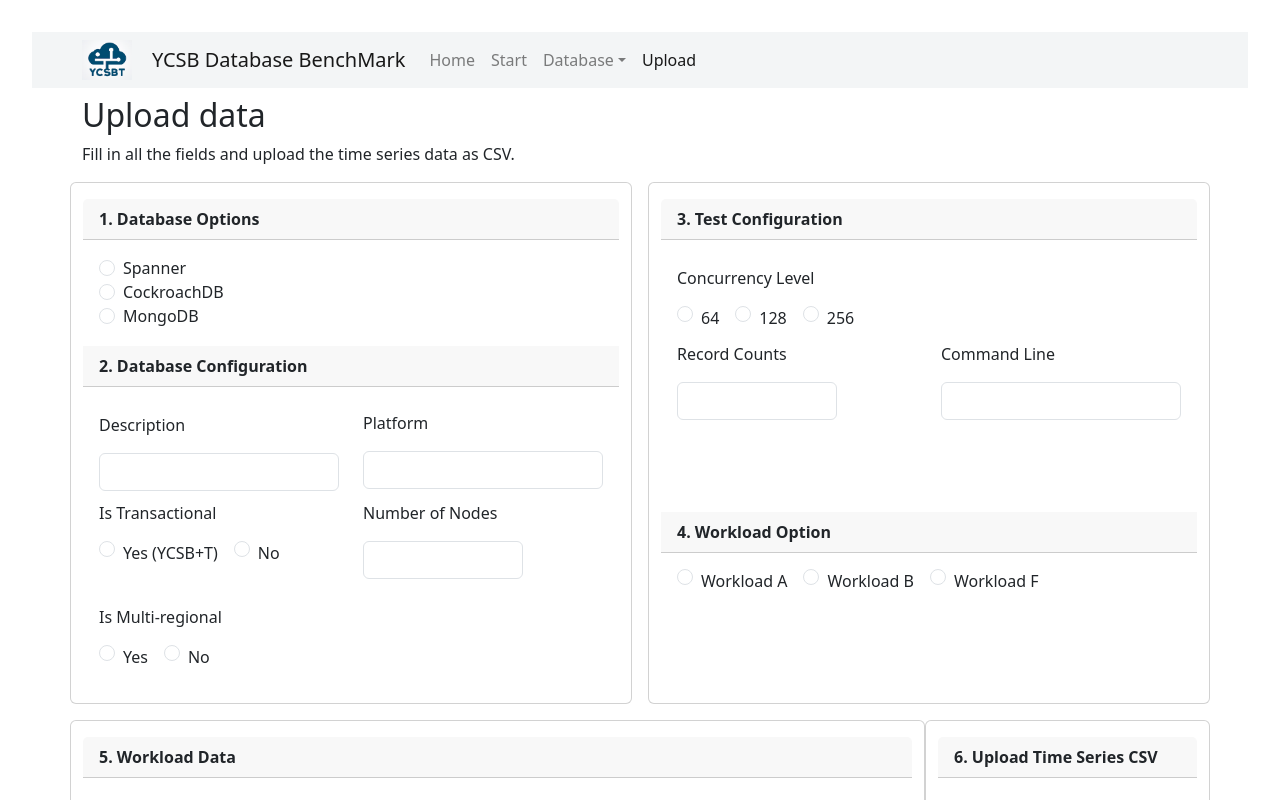
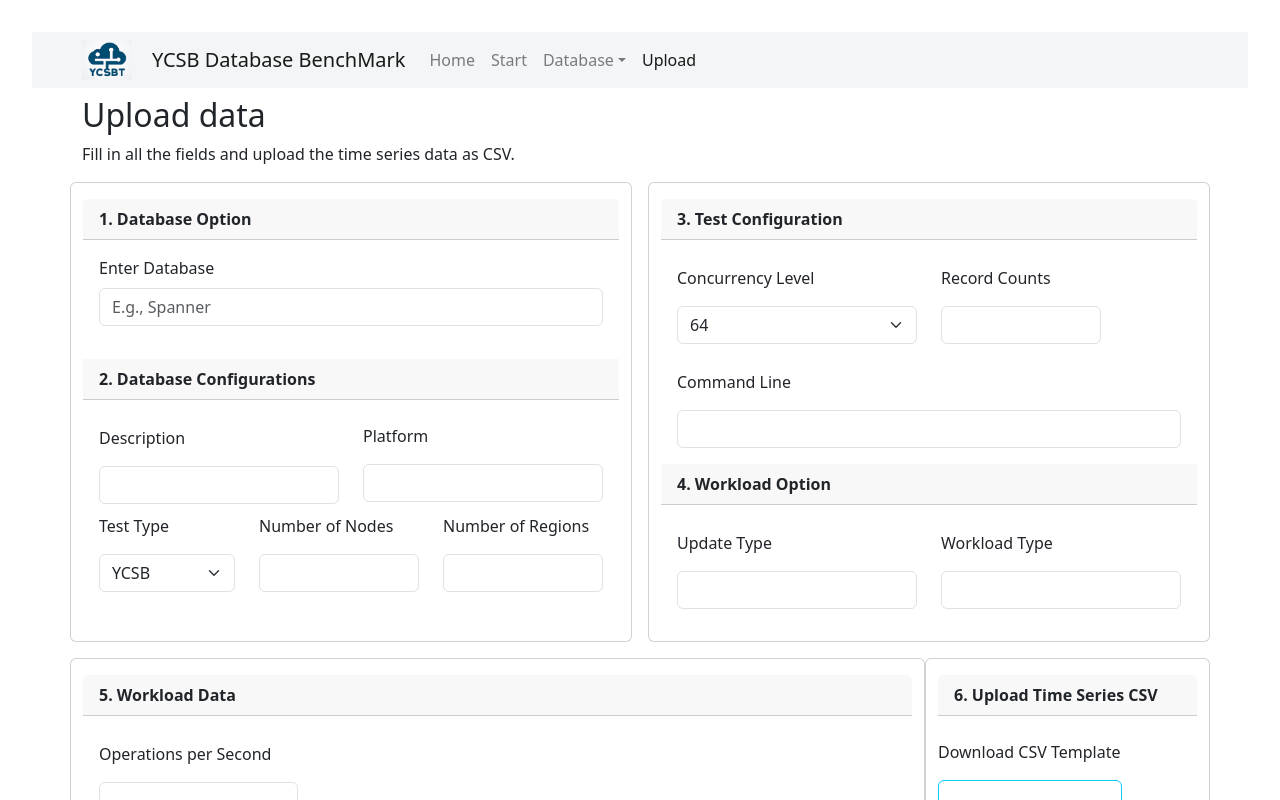
Before and after one commit to mereluo/ycsb-data-frontend, a React (Vite) app: page /upload in a window 1280 px wide. Shown: the top 800 px of the page. Built offline with nearby package versions, Linux system fonts and the light colour scheme.

Commit message:
Update the upload form

```diff
--- a/src/App.jsx
+++ b/src/App.jsx
@@ -1,7 +1,7 @@
 import "./App.css";
 import "bootstrap/dist/css/bootstrap.min.css";
 import Navigation from "./components/Navigation/Navigation.jsx";
-import Home from "./components/home/home.jsx";
+import Home from "./components/Home/home.jsx";
 import Upload from "./components/Upload/Upload.jsx";
 import Result from "./components/Result/Result.jsx";
 import { Route, Routes } from "react-router-dom";
--- a/src/components/Upload/Upload.jsx
+++ b/src/components/Upload/Upload.jsx
@@ -1,4 +1,4 @@
-import { useState, useEffect } from "react";
+import { useState } from "react";
 import Papa from "papaparse";
 import { TSTemplate } from "../../models/Workload";
 
@@ -10,43 +10,31 @@
     ];
     const numberPattern = "[0-9]+([.][0-9]+)?";
     const [formState, setFormState] = useState({
+        workloadType: "",
+        updateType: "",
+        userDefinedFields: null,
+        timeSeries: null,
+
         concurrencyLevel: null,
         recordCounts: null,
         commandLine: "",
-        transactional: null,
+
+        type: "",
         platform: "",
-
         numOfNodes: null,
-        multiRegion: null,
         numOfRegions: null,
         description: "",
 
         database: "",
-        workloadType: "",
+    });
 
-        timeSeries: null,
-        opsPerSec: null,
-        readMeanLatency: null,
-        readMaxLatency: null,
-        readP95: null,
-        readP99: null,
-
-        updateMeanLatency: null,
-        updateMaxLatency: null,
-        updateP95: null,
-        updateP99: null,
-
-        rmwMeanLatency: null,
-        rmwMaxLatency: null,
-        rmwP95: null,
-        rmwP99: null,
-    });
+    const [data, setData] = useState(null);
 
     const handleInputChange = (fieldName, value) => {
         setFormState((prevState) => ({ ...prevState, [fieldName]: value }));
-        if (fieldName == "isMultiRegion" && !value) {
-            setFormState((prevState) => ({ ...prevState, ["numOfRegions"]: 1 }));
-        }
+    };
+    const handleDataChange = (fieldName, value) => {
+        setData((prevState) => ({ ...prevState, [fieldName]: value }));
     };
 
     function validateDoubleInput(input) {
@@ -55,7 +43,7 @@
         return isNaN(parsedValue) ? 1 : Math.max(0, parsedValue);
     }
 
-    const handleUpload = (event) => {
+    const handleTimeSeriesUpload = (event) => {
         // Handle the uploaded file here
         const file = event.target.files[0];
         if (file) {
@@ -80,7 +68,6 @@
                     const finalResult = {
                         data: resultObject,
                     };
-                    console.log(finalResult);
                     setFormState((prevState) => ({ ...prevState, ["timeSeries"]: finalResult }));
                 },
             });
@@ -88,10 +75,8 @@
     };
 
     const handleSubmit = async () => {
-        const type = formState.workloadType;
-        const fetchPath = type.toUpperCase();
         try {
-            const entity = await fetch(`http://localhost:8080/api/workload${fetchPath}/save`, {
+            const entity = await fetch(`http://localhost:8080/api/workload/save`, {
                 method: "POST",
                 headers: {
                     "Content-Type": "application/json",
@@ -101,7 +86,7 @@
             const result = await entity.json();
             console.log("Workload created: ", result);
         } catch (error) {
-            console.error("Error creating workloadA: ", error);
+            console.error("Error creating workload: ", error);
         }
     };
 
@@ -132,78 +117,45 @@
             <div className="question-container mt-2">
                 <div className="row">
                     <div className="card col mr-3">
-                        <div className="card-header">1. Database Options</div>
-
+                        <div className="card-header">1. Database Option</div>
                         <div className="card-body">
-                            <div className="form-check">
-                                {DBOption.map((item) => (
-                                    <div key={item.id}>
-                                        <input className="form-check-input" type="radio" name="databaseOptions" id={`databaseOption${item.id}`} value={item.label} onChange={() => handleInputChange("database", item.label)} />
-                                        <label className="form-check-label" htmlFor={`databaseOption${item.id}`}>
-                                            {item.label}
-                                        </label>
-                                    </div>
-                                ))}
+                            <div className="form-group">
+                                <label htmlFor="textInput">Enter Database</label>
+                                <input type="text" className="form-control" id="textInput" placeholder="E.g., Spanner" onChange={(e) => handleInputChange("database", e.target.value)} />
                             </div>
                         </div>
-                        <div className="card-header">2. Database Configuration</div>
 
+                        <div className="card-header">2. Database Configurations</div>
                         <div className="card-body">
                             <div className="row">
                                 <div className="col">
                                     <p className="card-text">Description</p>
-                                    <input type="text" id="description-input" className="form-control col" onChange={(e) => handleInputChange("description", e.target.value)} />
+                                    <input type="text" id="description-input" className="form-control" onChange={(e) => handleInputChange("description", e.target.value)} />
                                 </div>
                                 <div className="col">
                                     <p className="card-text mt-2">Platform</p>
-                                    <input type="text" id="platform-input" className="form-control col" onChange={(e) => handleInputChange("platform", e.target.value)} />
+                                    <input type="text" id="platform-input" className="form-control " onChange={(e) => handleInputChange("numOfRegions", e.target.value)} />
                                 </div>
                             </div>
                             <div className="row">
                                 <div className="col">
-                                    <p className="card-text">Is Transactional</p>
-                                    <div className="form-check form-check-inline">
-                                        <input className="form-check-input" type="radio" name="transactional" id="isTransactional" value="option1" onChange={() => handleInputChange("transactional", true)} />
-                                        <label className="form-check-label" htmlFor="isTransactional">
-                                            Yes (YCSB+T)
-                                        </label>
-                                    </div>
-                                    <div className="form-check form-check-inline">
-                                        <input className="form-check-input" type="radio" name="transactional" id="notTransactional" value="option2" onChange={() => handleInputChange("transactional", false)} />
-                                        <label className="form-check-label" htmlFor="notTransactional">
-                                            No
-                                        </label>
+                                    <p className="card-text">Test Type</p>
+                                    <div className="form-group">
+                                        <select className="form-select" id="typeSelect" onChange={(e) => handleInputChange("type", e.target.value)}>
+                                            <option value="ycsb">YCSB</option>
+                                            <option value="ycsb-t">YCSB-T</option>
+                                            <option value="ycsb-r">YCSB-R</option>
+                                        </select>
                                     </div>
                                 </div>
-
                                 <div className="col">
                                     <p className="card-text">Number of Nodes</p>
                                     <input type="number" id="number-input" className="form-control " onChange={(e) => handleInputChange("numOfNodes", Math.max(1, e.target.value))} min="1" />
                                 </div>
-                            </div>
-                            <div className="row">
-                                <div className="col mt-3">
-                                    <p className="card-text">Is Multi-regional</p>
-                                    <div className="form-check form-check-inline">
-                                        <input className="form-check-input" type="radio" name="isMultiRegion" value="true" onChange={() => handleInputChange("multiRegion", true)} />
-                                        <label className="form-check-label" htmlFor="isMultiRegion1">
-                                            Yes
-                                        </label>
-                                    </div>
-
-                                    <div className="form-check form-check-inline">
-                                        <input className="form-check-input" type="radio" name="isMultiRegion" value="false" onChange={() => handleInputChange("multiRegion", false)} />
-                                        <label className="form-check-label" htmlFor="isMultiRegion2">
-                                            No
-                                        </label>
-                                    </div>
+                                <div className="col">
+                                    <p className="card-text">Number of Regions</p>
+                                    <input type="number" id="number-input" className="form-control " onChange={(e) => handleInputChange("numOfNodes", Math.max(1, e.target.value))} min="1" />
                                 </div>
-                                {formState.multiRegion && (
-                                    <div className="col">
-                                        <p className="card-text">Number of regions</p>
-                                        <input type="number" id="number-input" className="form-control " onChange={(e) => handleInputChange("numOfRegions", Math.max(2, e.target.value))} min="2" />
-                                    </div>
-                                )}
                             </div>
                         </div>
                     </div>
@@ -212,58 +164,38 @@
                         <div className="card-header">3. Test Configuration</div>
 
                         <div className="card-body">
-                            <p className="card-text">Concurrency Level</p>
-                            <div className="form-check form-check-inline">
-                                <input className="form-check-input" type="radio" name="concurrencyOptions" id="concurrency64" value="64" onChange={() => handleInputChange("concurrencyLevel", 64)} />
-                                <label className="form-check-label" htmlFor="concurrency64">
-                                    64
-                                </label>
-                            </div>
-                            <div className="form-check form-check-inline">
-                                <input className="form-check-input" type="radio" name="concurrencyOptions" id="concurrency128" value="128" onChange={() => handleInputChange("concurrencyLevel", 128)} />
-                                <label className="form-check-label" htmlFor="concurrency128">
-                                    128
-                                </label>
-                            </div>
-                            <div className="form-check form-check-inline">
-                                <input className="form-check-input" type="radio" name="concurrencyOptions" id="concurrency256" value="256" onChange={() => handleInputChange("concurrencyLevel", 256)} />
-                                <label className="form-check-label" htmlFor="concurrency256">
-                                    256
-                                </label>
-                            </div>
-
                             <div className="row">
+                                <div className="col">
+                                    <p className="card-text">Concurrency Level</p>
+                                    <div className="form-group">
+                                        <select className="form-select" id="concurrencySelect" onChange={(e) => handleInputChange("concurrencyLevel", e.target.value)}>
+                                            <option value="64">64</option>
+                                            <option value="128">128</option>
+                                            <option value="256">256</option>
+                                        </select>
+                                    </div>
+                                </div>
                                 <div className="col">
                                     <p className="card-text">Record Counts</p>
                                     <input type="number" id="number-input" className="form-control" onChange={(e) => handleInputChange("recordCounts", Math.max(1, e.target.value))} min="1" />
                                 </div>
-                                <div className="col">
-                                    <p className="card-text">Command Line</p>
-                                    <input type="text" id="command-line-input" className="form-control col" onChange={(e) => handleInputChange("commandLine", e.target.value)} />
-                                </div>
                             </div>
+                            <p className="card-text">Command Line</p>
+                            <input type="text" id="command-line-input" className="form-control col" onChange={(e) => handleInputChange("commandLine", e.target.value)} />
                         </div>
 
                         <div className="card-header">4. Workload Option</div>
 
                         <div className="card-body">
-                            <div className="form-check form-check-inline">
-                                <input className="form-check-input" type="radio" name="workloadOptions" id="workloadA" value="A" onChange={() => handleInputChange("workloadType", "A")} />
-                                <label className="form-check-label" htmlFor="workloadA">
-                                    Workload A
-                                </label>
-                            </div>
-                            <div className="form-check form-check-inline">
-                                <input className="form-check-input" type="radio" name="workloadOptions" id="workloadB" value="B" onChange={() => handleInputChange("workloadType", "B")} />
-                                <label className="form-check-label" htmlFor="workloadB">
-                                    Workload B
-                                </label>
-                            </div>
-                            <div className="form-check form-check-inline">
-                                <input className="form-check-input" type="radio" name="workloadOptions" id="workloadF" value="C" onChange={() => handleInputChange("workloadType", "F")} />
-                                <label className="form-check-label" htmlFor="workloadF">
-                                    Workload F
-                                </label>
+                            <div className="row">
+                                <div className="col">
+                                    <p className="card-text">Update Type</p>
+                                    <input type="text" id="update-input" className="form-control" onChange={(e) => handleInputChange("updateType", e.target.value)} />
+                                </div>
+                                <div className="col">
+                                    <p className="card-text">Workload Type</p>
+                                    <input type="text" id="workloadType-input" className="form-control" onChange={(e) => handleInputChange("workloadType", e.target.value)} />
+                                </div>
                             </div>
                         </div>
                     </div>
@@ -275,25 +207,25 @@
                         <div className="card-header">5. Workload Data</div>
                         <div className="card-body col">
                             <p className="card-text">Operations per Second</p>
-                            <input type="text" id="opsPerSec-input" className="form-control col-3" onChange={(e) => handleInputChange("opsPerSec", validateDoubleInput(e.target.value))} pattern={numberPattern} />
+                            <input type="text" id="opsPerSec-input" className="form-control col-3" onChange={(e) => handleDataChange("opsPerSec", validateDoubleInput(e.target.value))} pattern={numberPattern} />
                             <div className="row">
                                 <div className="col-3">
                                     <p className="card-text">Read Mean Latency</p>
-                                    <input type="text" id="readMeanLatency" className="form-control " onChange={(e) => handleInputChange("readMeanLatency", validateDoubleInput(e.target.value))} pattern={numberPattern} />
+                                    <input type="text" id="readMeanLatency" className="form-control " onChange={(e) => handleDataChange("readMeanLatency", validateDoubleInput(e.target.value))} pattern={numberPattern} />
                                 </div>
 
                                 <div className="col-3">
                                     <p className="card-text">Read Max Latency</p>
-                                    <input type="text" id="readMaxLatency" className="form-control " onChange={(e) => handleInputChange("readMaxLatency", validateDoubleInput(e.target.value))} pattern={numberPattern} />
+                                    <input type="text" id="readMaxLatency" className="form-control " onChange={(e) => handleDataChange("readMaxLatency", validateDoubleInput(e.target.value))} pattern={numberPattern} />
                                 </div>
                                 <div className="col-3">
                                     <p className="card-text">Read Percentile 95</p>
-                                    <input type="text" id="readP95" className="form-control " onChange={(e) => handleInputChange("readP95", validateDoubleInput(e.target.value))} pattern={numberPattern} />
+                                    <input type="text" id="readP95" className="form-control " onChange={(e) => handleDataChange("readP95", validateDoubleInput(e.target.value))} pattern={numberPattern} />
                                 </div>
 
                                 <div className="col-3">
                                     <p className="card-text">Read Percentile 99</p>
-                                    <input type="text" id="readP99" className="form-control " onChange={(e) => handleInputChange("readP99", validateDoubleInput(e.target.value))} pattern={numberPattern} />
+                                    <input type="text" id="readP99" className="form-control " onChange={(e) => handleDataChange("readP99", validateDoubleInput(e.target.value))} pattern={numberPattern} />
                                 </div>
                             </div>
                         </div>
@@ -349,7 +281,7 @@
                             </button>
                         </div>
                         <div className="custom-file mt-5">
-                            <input type="file" className="custom-file-input" id="csvFile" accept=".csv" onChange={handleUpload} />
+                            <input type="file" className="custom-file-input" id="csvFile" accept=".csv" onChange={handleTimeSeriesUpload} />
                             <label className="custom-file-label" htmlFor="csvFile">
                                 Choose file
                             </label>
```
